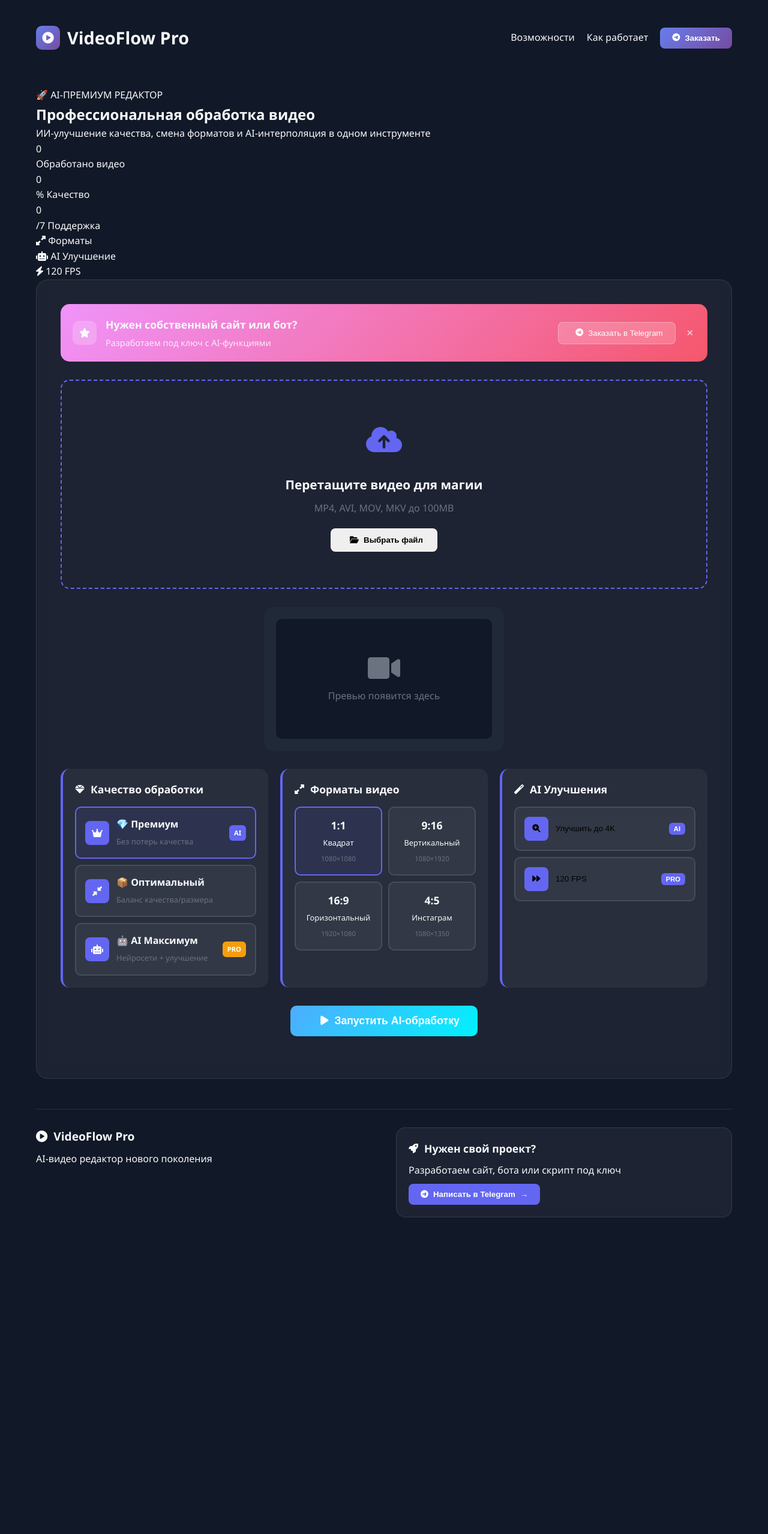
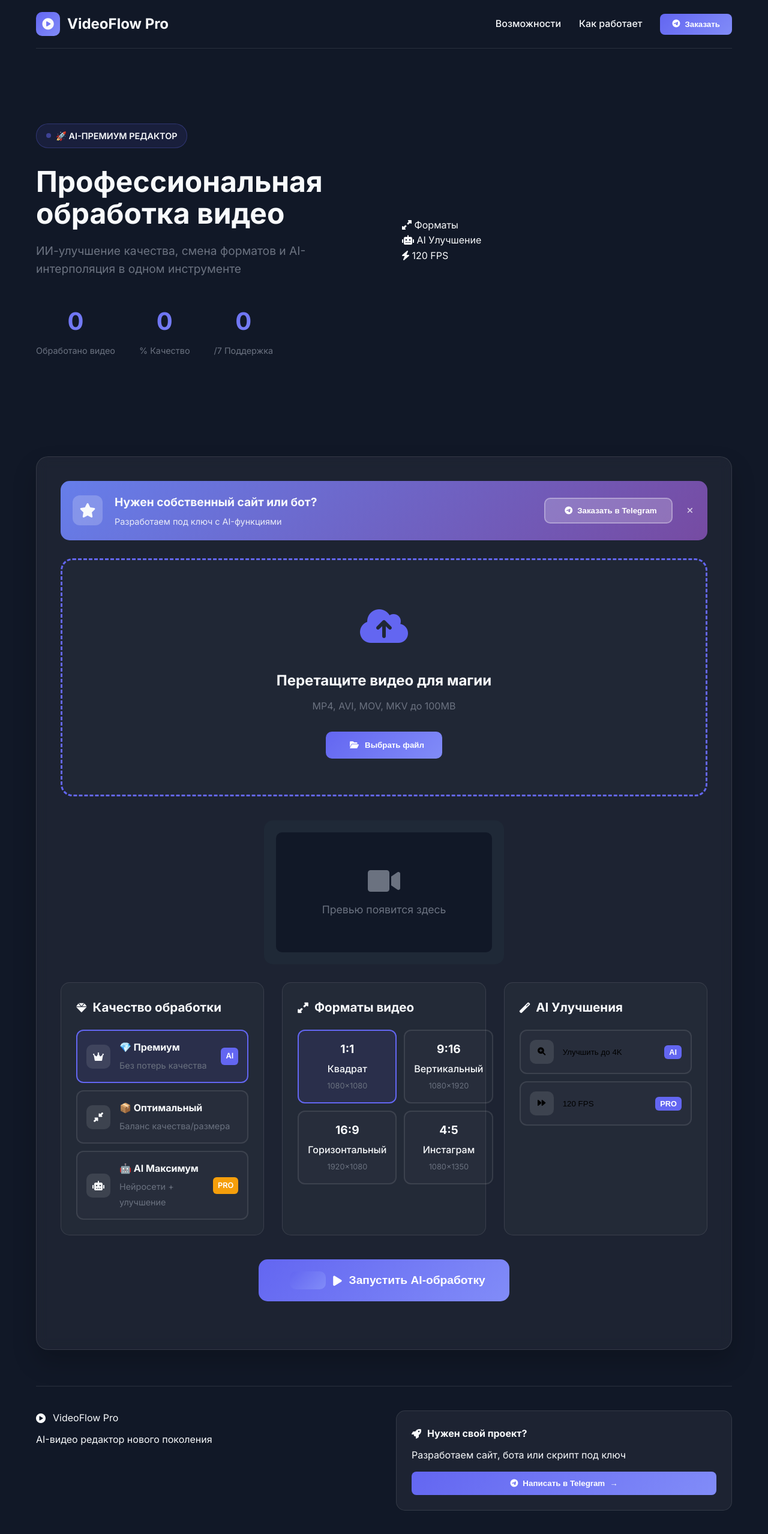
Before and after one commit to Glitch193718/video-editor-project, a plain HTML site: page frontend/index.html in a window 1280 px wide. Shown: the whole page at 60% size. Before the commit the page ends 2050 px from the top, so only its background shows below. Drawn offline with Linux system fonts and the light colour scheme.

Commit message:
Update style.css

```diff
--- a/frontend/style.css
+++ b/frontend/style.css
@@ -19,7 +19,7 @@
 }
 
 body {
-    font-family: 'Segoe UI', Tahoma, Geneva, Verdana, sans-serif;
+    font-family: 'Inter', sans-serif;
     background: var(--darker);
     color: var(--light);
     line-height: 1.6;
@@ -28,7 +28,7 @@ body {
 .container {
     max-width: 1200px;
     margin: 0 auto;
-    padding: 20px;
+    padding: 0 20px;
 }
 
 /* Хедер */
@@ -37,7 +37,7 @@ body {
     justify-content: space-between;
     align-items: center;
     padding: 20px 0;
-    margin-bottom: 40px;
+    border-bottom: 1px solid rgba(255,255,255,0.1);
 }
 
 .logo {
@@ -49,7 +49,7 @@ body {
 .logo-icon {
     width: 40px;
     height: 40px;
-    background: linear-gradient(135deg, #667eea 0%, #764ba2 100%);
+    background: linear-gradient(135deg, var(--primary), var(--primary-light));
     border-radius: 10px;
     display: flex;
     align-items: center;
@@ -58,14 +58,14 @@ body {
 }
 
 .logo h1 {
-    font-size: 1.8rem;
+    font-size: 1.5rem;
     font-weight: 700;
 }
 
 .nav {
     display: flex;
     align-items: center;
-    gap: 20px;
+    gap: 30px;
 }
 
 .nav-link {
@@ -80,36 +80,109 @@ body {
 }
 
 .btn-contact {
-    background: linear-gradient(135deg, #667eea 0%, #764ba2 100%);
+    background: linear-gradient(135deg, var(--primary), var(--primary-light));
     border: none;
     padding: 10px 20px;
     border-radius: 8px;
     color: white;
     font-weight: 600;
     cursor: pointer;
-    transition: transform 0.3s ease;
     display: flex;
     align-items: center;
     gap: 8px;
+    transition: transform 0.3s ease;
 }
 
 .btn-contact:hover {
     transform: translateY(-2px);
 }
 
+/* Герой секция */
+.hero {
+    display: grid;
+    grid-template-columns: 1fr 1fr;
+    gap: 60px;
+    align-items: center;
+    padding: 80px 0;
+    min-height: 80vh;
+}
+
+.hero-badge {
+    display: inline-flex;
+    align-items: center;
+    gap: 8px;
+    background: rgba(99, 102, 241, 0.1);
+    padding: 8px 16px;
+    border-radius: 20px;
+    border: 1px solid rgba(99, 102, 241, 0.3);
+    margin-bottom: 30px;
+    font-size: 0.9rem;
+    font-weight: 600;
+}
+
+.badge-pulse {
+    width: 8px;
+    height: 8px;
+    background: var(--primary);
+    border-radius: 50%;
+    animation: pulse 2s infinite;
+}
+
+@keyframes pulse {
+    0%, 100% { opacity: 1; }
+    50% { opacity: 0.5; }
+}
+
+.hero-title {
+    font-size: 3rem;
+    font-weight: 700;
+    line-height: 1.1;
+    margin-bottom: 20px;
+}
+
+.hero-subtitle {
+    font-size: 1.2rem;
+    color: var(--gray);
+    margin-bottom: 40px;
+}
+
+.hero-stats {
+    display: flex;
+    gap: 40px;
+}
+
+.stat-item {
+    text-align: center;
+}
+
+.stat-number {
+    font-size: 2.5rem;
+    font-weight: 700;
+    background: linear-gradient(135deg, var(--primary), var(--primary-light));
+    -webkit-background-clip: text;
+    -webkit-text-fill-color: transparent;
+    margin-bottom: 5px;
+}
+
+.stat-label {
+    color: var(--gray);
+    font-size: 0.9rem;
+}
+
 /* Основная карточка */
 .main-card {
     background: rgba(255, 255, 255, 0.05);
     backdrop-filter: blur(10px);
+    border: 1px solid rgba(255, 255, 255, 0.1);
     border-radius: 20px;
     padding: 40px;
-    border: 1px solid rgba(255, 255, 255, 0.1);
-    margin-bottom: 30px;
+    margin: 40px 0;
+    box-shadow: 0 20px 40px rgba(0,0,0,0.2);
 }
 
 /* Рекламный баннер */
 .ad-banner {
-    background: linear-gradient(135deg, #f093fb 0%, #f5576c 100%);
+    background: linear-gradient(135deg, #667eea, #764ba2);
     border-radius: 15px;
     padding: 20px;
     margin-bottom: 30px;
@@ -119,22 +192,23 @@ body {
 .ad-content {
     display: flex;
     align-items: center;
-    gap: 15px;
+    gap: 20px;
 }
 
 .ad-icon {
-    width: 40px;
-    height: 40px;
+    width: 50px;
+    height: 50px;
     background: rgba(255, 255, 255, 0.2);
-    border-radius: 10px;
+    border-radius: 12px;
     display: flex;
     align-items: center;
     justify-content: center;
+    font-size: 1.5rem;
 }
 
 .ad-text h3 {
     margin-bottom: 5px;
-    font-size: 1.1rem;
+    font-size: 1.2rem;
 }
 
 .ad-text p {
@@ -144,16 +218,17 @@ body {
 
 .btn-ad {
     background: rgba(255, 255, 255, 0.2);
-    border: 1px solid rgba(255, 255, 255, 0.3);
+    border: 2px solid rgba(255, 255, 255, 0.3);
     color: white;
-    padding: 10px 20px;
-    border-radius: 8px;
+    padding: 12px 24px;
+    border-radius: 10px;
+    font-weight: 600;
     cursor: pointer;
     display: flex;
     align-items: center;
     gap: 8px;
+    transition: all 0.3s ease;
     margin-left: auto;
-    transition: all 0.3s ease;
 }
 
 .btn-ad:hover {
@@ -175,59 +250,58 @@ body {
 
 /* Область загрузки */
 .upload-area {
-    border: 2px dashed var(--primary);
-    border-radius: 15px;
+    border: 3px dashed var(--primary);
+    border-radius: 20px;
     padding: 60px 40px;
     text-align: center;
     cursor: pointer;
     transition: all 0.3s ease;
-    margin-bottom: 30px;
+    background: rgba(255, 255, 255, 0.02);
+    margin-bottom: 40px;
 }
 
 .upload-area:hover {
     border-color: var(--primary-light);
-    background: rgba(99, 102, 241, 0.05);
+    background: rgba(255, 255, 255, 0.05);
 }
 
 .upload-icon {
-    font-size: 3rem;
+    font-size: 4rem;
     color: var(--primary);
     margin-bottom: 20px;
+    position: relative;
 }
 
 .upload-title {
-    font-size: 1.3rem;
+    font-size: 1.5rem;
     margin-bottom: 10px;
 }
 
 .upload-subtitle {
     color: var(--gray);
-    margin-bottom: 20px;
+    margin-bottom: 30px;
 }
 
-.btn {
-    padding: 12px 24px;
+.btn-glow {
+    background: linear-gradient(135deg, var(--primary), var(--primary-light));
     border: none;
-    border-radius: 8px;
+    padding: 15px 30px;
+    border-radius: 10px;
+    color: white;
     font-weight: 600;
     cursor: pointer;
     transition: all 0.3s ease;
     display: inline-flex;
     align-items: center;
-    gap: 8px;
+    gap: 10px;
 }
 
-.btn-primary {
-    background: var(--primary);
-    color: white;
+.btn-glow:hover {
+    transform: translateY(-2px);
+    box-shadow: 0 10px 25px rgba(99, 102, 241, 0.3);
 }
 
-.btn-primary:hover {
-    background: var(--primary-dark);
-    transform: translateY(-2px);
-}
-
-/* Preview секция */
+/* Preview */
 .preview-section {
     text-align: center;
     margin: 30px 0;
@@ -251,6 +325,7 @@ body {
     align-items: center;
     justify-content: center;
     color: var(--gray);
+    font-size: 1.1rem;
 }
 
 .preview-placeholder i {
@@ -258,29 +333,26 @@ body {
     margin-bottom: 10px;
 }
 
-/* Сетка управления */
+/* Управление */
 .controls-grid {
     display: grid;
     grid-template-columns: repeat(auto-fit, minmax(300px, 1fr));
-    gap: 20px;
-    margin-bottom: 30px;
+    gap: 30px;
+    margin-bottom: 40px;
 }
 
 .control-section {
-    background: rgba(255, 255, 255, 0.05);
-    padding: 20px;
+    background: rgba(255, 255, 255, 0.03);
+    border: 1px solid rgba(255, 255, 255, 0.1);
     border-radius: 15px;
-    border-left: 4px solid var(--primary);
+    padding: 25px;
 }
 
 .section-header {
     display: flex;
     align-items: center;
     gap: 10px;
-    margin-bottom: 15px;
-}
-
-.section-header h3 {
+    margin-bottom: 20px;
     font-size: 1.1rem;
 }
 
@@ -288,24 +360,19 @@ body {
 .quality-buttons {
     display: flex;
     flex-direction: column;
-    gap: 10px;
+    gap: 12px;
 }
 
 .quality-btn {
     display: flex;
     align-items: center;
-    gap: 12px;
+    gap: 15px;
     padding: 15px;
     border: 2px solid rgba(255, 255, 255, 0.1);
-    border-radius: 10px;
+    border-radius: 12px;
+    background: rgba(255, 255, 255, 0.02);
     cursor: pointer;
     transition: all 0.3s ease;
-    background: rgba(255, 255, 255, 0.05);
-}
-
-.quality-btn:hover {
-    border-color: var(--primary);
-    transform: translateX(5px);
 }
 
 .quality-btn.active {
@@ -313,11 +380,15 @@ body {
     background: rgba(99, 102, 241, 0.1);
 }
 
+.quality-btn:hover {
+    border-color: var(--primary-light);
+}
+
 .quality-icon {
     width: 40px;
     height: 40px;
-    background: var(--primary);
-    border-radius: 8px;
+    background: rgba(255, 255, 255, 0.1);
+    border-radius: 10px;
     display: flex;
     align-items: center;
     justify-content: center;
@@ -329,12 +400,12 @@ body {
 
 .quality-content strong {
     display: block;
-    margin-bottom: 2px;
+    margin-bottom: 4px;
 }
 
 .quality-content span {
-    font-size: 0.8rem;
     color: var(--gray);
+    font-size: 0.9rem;
 }
 
 .quality-badge {
@@ -342,7 +413,7 @@ body {
     color: white;
     padding: 4px 8px;
     border-radius: 6px;
-    font-size: 0.7rem;
+    font-size: 0.8rem;
     font-weight: 600;
 }
 
@@ -350,26 +421,21 @@ body {
     background: var(--secondary);
 }
 
-/* Сетка форматов */
+/* Форматы */
 .format-grid {
     display: grid;
-    grid-template-columns: repeat(auto-fit, minmax(120px, 1fr));
-    gap: 10px;
+    grid-template-columns: repeat(2, 1fr);
+    gap: 12px;
 }
 
 .format-btn {
-    padding: 15px 10px;
+    padding: 15px;
     border: 2px solid rgba(255, 255, 255, 0.1);
-    border-radius: 10px;
+    border-radius: 12px;
+    background: rgba(255, 255, 255, 0.02);
     cursor: pointer;
     transition: all 0.3s ease;
     text-align: center;
-    background: rgba(255, 255, 255, 0.05);
-}
-
-.format-btn:hover {
-    border-color: var(--primary);
-    transform: scale(1.05);
 }
 
 .format-btn.active {
@@ -377,60 +443,60 @@ body {
     background: rgba(99, 102, 241, 0.1);
 }
 
+.format-btn:hover {
+    border-color: var(--primary-light);
+}
+
 .format-ratio {
-    font-size: 1.1rem;
-    font-weight: 600;
+    font-size: 1.2rem;
+    font-weight: 700;
     margin-bottom: 5px;
 }
 
 .format-info span {
     display: block;
-    font-size: 0.8rem;
+    font-weight: 500;
     margin-bottom: 2px;
 }
 
 .format-info small {
     color: var(--gray);
-    font-size: 0.7rem;
+    font-size: 0.8rem;
 }
 
 /* Кнопки улучшений */
 .enhancement-buttons {
     display: flex;
     flex-direction: column;
-    gap: 10px;
+    gap: 12px;
 }
 
 .enhance-btn {
     display: flex;
     align-items: center;
-    gap: 12px;
+    gap: 15px;
     padding: 15px;
     border: 2px solid rgba(255, 255, 255, 0.1);
-    border-radius: 10px;
+    border-radius: 12px;
+    background: rgba(255, 255, 255, 0.02);
     cursor: pointer;
     transition: all 0.3s ease;
-    background: rgba(255, 255, 255, 0.05);
     width: 100%;
 }
 
 .enhance-btn:hover {
-    border-color: var(--primary);
+    border-color: var(--primary-light);
+    transform: translateY(-2px);
 }
 
 .enhance-icon {
     width: 40px;
     height: 40px;
-    background: var(--primary);
-    border-radius: 8px;
+    background: rgba(255, 255, 255, 0.1);
+    border-radius: 10px;
     display: flex;
     align-items: center;
     justify-content: center;
-}
-
-.enhance-btn span {
-    flex: 1;
-    text-align: left;
 }
 
 .enhance-badge {
@@ -438,34 +504,35 @@ body {
     color: white;
     padding: 4px 8px;
     border-radius: 6px;
-    font-size: 0.7rem;
+    font-size: 0.8rem;
     font-weight: 600;
+    margin-left: auto;
 }
 
-/* Секция действий */
+/* Кнопка обработки */
 .action-section {
     text-align: center;
-    margin: 30px 0;
+    margin: 40px 0;
 }
 
 .btn-process {
-    background: linear-gradient(135deg, #4facfe 0%, #00f2fe 100%);
+    background: linear-gradient(135deg, var(--primary), var(--primary-light));
     border: none;
-    padding: 15px 30px;
-    border-radius: 10px;
+    padding: 20px 40px;
+    border-radius: 15px;
     color: white;
-    font-size: 1.1rem;
+    font-size: 1.2rem;
     font-weight: 600;
     cursor: pointer;
     transition: all 0.3s ease;
     display: inline-flex;
     align-items: center;
-    gap: 10px;
+    gap: 12px;
 }
 
 .btn-process:hover {
-    transform: translateY(-2px);
-    box-shadow: 0 10px 25px rgba(79, 172, 254, 0.3);
+    transform: translateY(-3px);
+    box-shadow: 0 15px 30px rgba(99, 102, 241, 0.4);
 }
 
 /* Секция скачивания */
@@ -474,58 +541,114 @@ body {
 }
 
 .success-card {
+    background: rgba(255, 255, 255, 0.05);
+    backdrop-filter: blur(10px);
+    border: 1px solid rgba(255, 255, 255, 0.1);
+    border-radius: 20px;
+    padding: 40px;
     text-align: center;
-    background: rgba(255, 255, 255, 0.05);
-    padding: 40px;
-    border-radius: 20px;
-    border: 1px solid rgba(255, 255, 255, 0.1);
+}
+
+.success-animation {
+    margin-bottom: 20px;
+}
+
+.success-check {
+    width: 80px;
+    height: 80px;
+    background: var(--success);
+    border-radius: 50%;
+    display: flex;
+    align-items: center;
+    justify-content: center;
+    font-size: 2rem;
+    margin: 0 auto 20px;
 }
 
 .success-card h2 {
+    font-size: 2rem;
     margin-bottom: 10px;
-    font-size: 1.5rem;
-}
-
-.success-card p {
-    color: var(--gray);
-    margin-bottom: 20px;
 }
 
 .download-actions {
     display: flex;
     gap: 15px;
     justify-content: center;
-    margin-top: 20px;
+    margin-top: 30px;
 }
 
 .btn-download {
     background: var(--success);
+    border: none;
+    padding: 15px 30px;
+    border-radius: 10px;
     color: white;
-    padding: 12px 24px;
-    border-radius: 8px;
-    border: none;
+    font-weight: 600;
     cursor: pointer;
     display: flex;
     align-items: center;
     gap: 8px;
-    font-weight: 600;
 }
 
 .btn-secondary {
-    background: transparent;
-    color: var(--light);
-    border: 2px solid var(--gray);
-    padding: 12px 24px;
-    border-radius: 8px;
+    background: rgba(255, 255, 255, 0.1);
+    border: 1px solid rgba(255, 255, 255, 0.2);
+    padding: 15px 30px;
+    border-radius: 10px;
+    color: white;
+    font-weight: 600;
     cursor: pointer;
     display: flex;
     align-items: center;
     gap: 8px;
-    font-weight: 600;
 }
 
-.btn-secondary:hover {
-    border-color: var(--primary);
+/* Футер */
+.footer {
+    border-top: 1px solid rgba(255,255,255,0.1);
+    padding: 40px 0;
+    margin-top: 60px;
+}
+
+.footer-content {
+    display: grid;
+    grid-template-columns: 1fr 1fr;
+    gap: 40px;
+    align-items: start;
+}
+
+.footer-brand .logo {
+    margin-bottom: 10px;
+}
+
+.ad-card {
+    background: rgba(255, 255, 255, 0.05);
+    border: 1px solid rgba(255, 255, 255, 0.1);
+    border-radius: 15px;
+    padding: 25px;
+}
+
+.ad-header {
+    display: flex;
+    align-items: center;
+    gap: 10px;
+    margin-bottom: 10px;
+}
+
+.btn-telegram {
+    background: linear-gradient(135deg, var(--primary), var(--primary-light));
+    border: none;
+    padding: 12px 24px;
+    border-radius: 8px;
+    color: white;
+    font-weight: 600;
+    cursor: pointer;
+    display: flex;
+    align-items: center;
+    gap: 8px;
+    margin-top: 15px;
+    width: 100%;
+    justify-content: center;
 }
 
 /* Оверлей обработки */
@@ -535,7 +658,7 @@ body {
     left: 0;
     width: 100%;
     height: 100%;
-    background: rgba(0, 0, 0, 0.8);
+    background: rgba(0,0,0,0.8);
     display: none;
     align-items: center;
     justify-content: center;
@@ -547,26 +670,44 @@ body {
     padding: 40px;
     border-radius: 20px;
     text-align: center;
-    max-width: 400px;
+    max-width: 500px;
     width: 90%;
 }
 
-.processing-content h3 {
-    margin-bottom: 10px;
-    font-size: 1.2rem;
+.ai-loader {
+    width: 80px;
+    height: 80px;
+    position: relative;
+    margin: 0 auto 20px;
 }
 
-.processing-content p {
-    color: var(--gray);
-    margin-bottom: 20px;
+.ai-core {
+    width: 40px;
+    height: 40px;
+    background: var(--primary);
+    border-radius: 50%;
+    position: absolute;
+    top: 50%;
+    left: 50%;
+    transform: translate(-50%, -50%);
+    animation: pulse 2s infinite;
+}
+
+.progress-container {
+    margin: 20px 0;
+}
+
+.progress-header {
+    display: flex;
+    justify-content: space-between;
+    margin-bottom: 10px;
 }
 
 .progress-bar {
     width: 100%;
     height: 8px;
-    background: rgba(255, 255, 255, 0.1);
+    background: rgba(255,255,255,0.1);
     border-radius: 4px;
-    margin: 20px 0;
     overflow: hidden;
 }
 
@@ -577,85 +718,33 @@ body {
     transition: width 0.3s ease;
 }
 
-/* Футер */
-.footer {
-    margin-top: 50px;
-    padding-top: 30px;
-    border-top: 1px solid rgba(255, 255, 255, 0.1);
+.processing-stats {
+    display: flex;
+    justify-content: space-around;
+    margin-top: 20px;
 }
 
-.footer-content {
-    display: grid;
-    grid-template-columns: 1fr 1fr;
-    gap: 40px;
-    align-items: start;
-}
-
-.footer-brand {
-    display: flex;
-    flex-direction: column;
-    gap: 10px;
-}
-
-.footer-brand .logo {
-    display: flex;
-    align-items: center;
-    gap: 10px;
-    font-size: 1.2rem;
-    font-weight: 600;
-}
-
-.ad-card {
-    background: rgba(255, 255, 255, 0.05);
-    padding: 20px;
-    border-radius: 15px;
-    border: 1px solid rgba(255, 255, 255, 0.1);
-}
-
-.ad-header {
-    display: flex;
-    align-items: center;
-    gap: 10px;
-    margin-bottom: 10px;
-}
-
-.ad-header h4 {
-    font-size: 1.1rem;
-}
-
-.btn-telegram {
-    background: var(--primary);
-    color: white;
-    border: none;
-    padding: 10px 20px;
-    border-radius: 8px;
-    cursor: pointer;
+.stat {
     display: flex;
     align-items: center;
     gap: 8px;
-    font-weight: 600;
-    margin-top: 10px;
-    transition: all 0.3s ease;
-}
-
-.btn-telegram:hover {
-    background: var(--primary-dark);
+    color: var(--gray);
 }
 
 /* Адаптивность */
 @media (max-width: 768px) {
-    .container {
-        padding: 15px;
+    .hero {
+        grid-template-columns: 1fr;
+        text-align: center;
+        padding: 40px 0;
     }
 
-    .header {
-        flex-direction: column;
-        gap: 15px;
-        text-align: center;
+    .hero-title {
+        font-size: 2rem;
     }
 
-    .main-card {
-        padding: 20px;
+    .hero-stats {
+        justify-content: center;
     }
 
     .controls-grid {
@@ -663,16 +752,11 @@ body {
     }
 
     .format-grid {
-        grid-template-columns: repeat(2, 1fr);
+        grid-template-columns: 1fr;
     }
 
     .footer-content {
         grid-template-columns: 1fr;
-        gap: 20px;
-    }
-
-    .download-actions {
-        flex-direction: column;
     }
 
     .ad-content {
@@ -682,51 +766,18 @@ body {
 
     .btn-ad {
         margin-left: 0;
-        margin-top: 10px;
-    }
     }
 
-/* Уведомления */
-.notification {
-    position: fixed;
-    top: 20px;
-    right: 20px;
-    background: var(--primary);
-    color: white;
-    padding: 15px 20px;
-    border-radius: 10px;
-    box-shadow: 0 10px 25px rgba(0,0,0,0.2);
-    z-index: 10000;
-    transform: translateX(400px);
-    transition: transform 0.3s ease;
-    max-width: 400px;
+    .download-actions {
+        flex-direction: column;
     }
 
-.notification-success {
-    background: var(--success);
-}
-
-.notification-error {
-    background: var(--danger);
-}
-
-.notification-content {
-    display: flex;
-    align-items: center;
-    justify-content: space-between;
+    .nav {
         gap: 15px;
     }
 
-.notification-close {
-    background: none;
-    border: none;
-    color: white;
-    cursor: pointer;
-    padding: 5px;
-    opacity: 0.7;
-    transition: opacity 0.3s ease;
+    .header {
+        flex-direction: column;
+        gap: 20px;
     }
-
-.notification-close:hover {
-    opacity: 1;
 }
```
Lines whose indentation alone changed are shown as unchanged.
